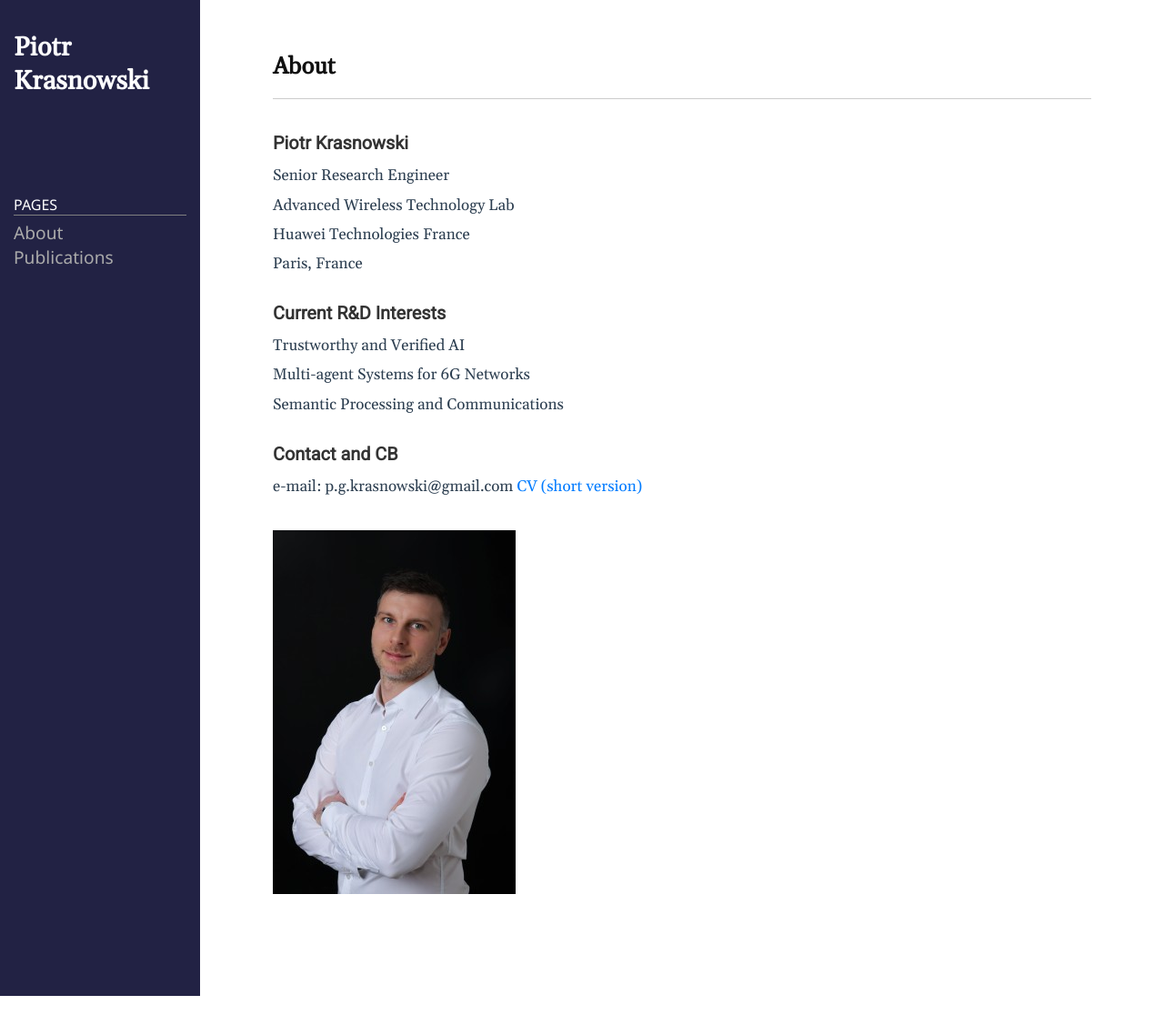
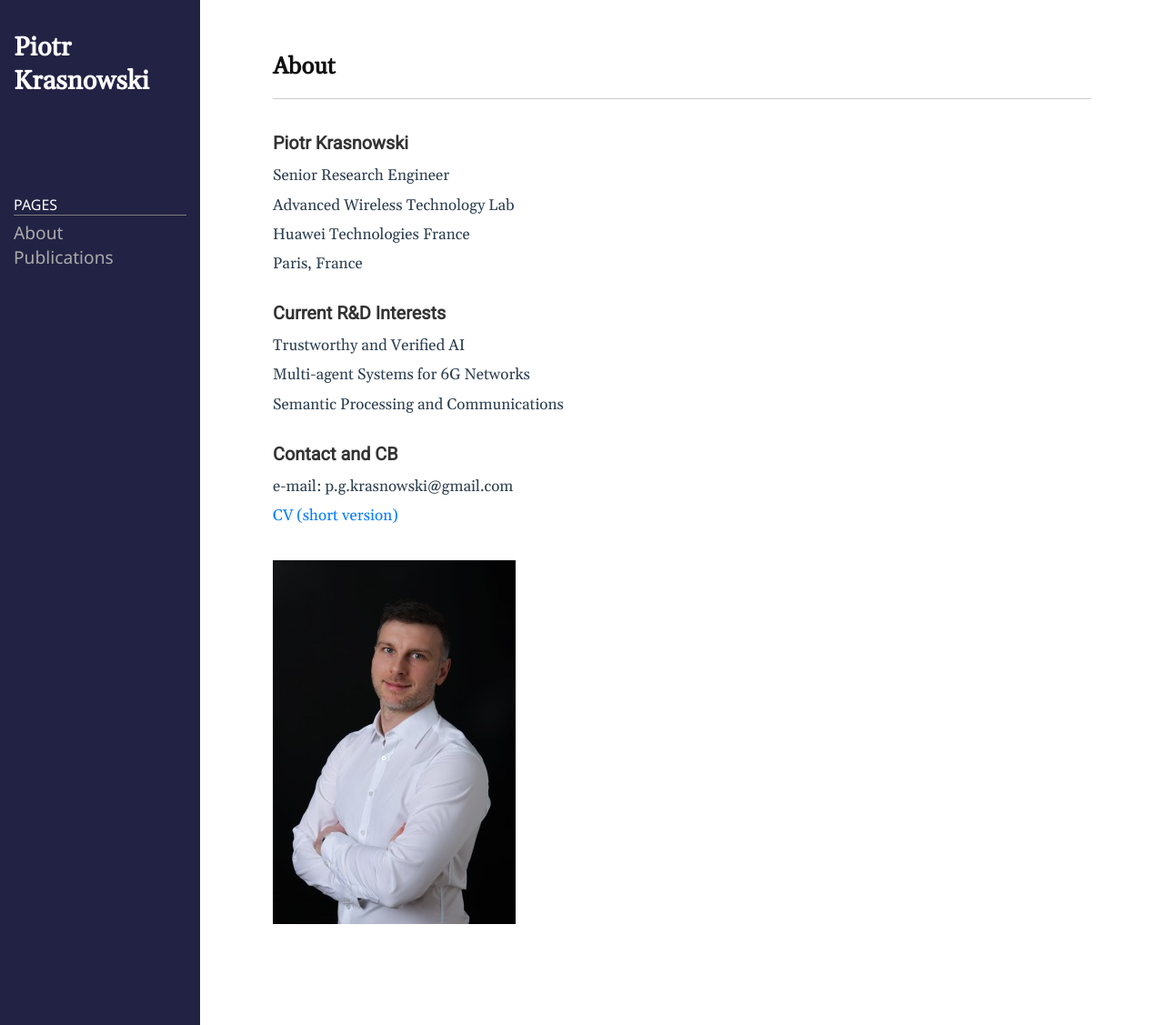
Before and after one commit to PiotrKrasnowski/piotrkrasnowski.github.io, a Jekyll site: the page built from index.md, in a window 1280 px wide. Shown: the whole page at 91% size. Built offline with Jekyll 4.4.1, drawn with Linux system fonts in a browser that asks for light colours; before the commit the page ends 1095 px from its top, so only the background shows below that.

```diff
--- a/index.md
+++ b/index.md
@@ -15,7 +15,7 @@ Multi-agent Systems for 6G Networks \
 Semantic Processing and Communications
 
 ### Contact and CB
-e-mail: p.g.krasnowski@gmail.com
+e-mail: p.g.krasnowski@gmail.com \
 [CV (short version)](/public/img/Krasnowski_CV_2026.pdf) \
 \
 ![profile picture](/public/img/profile_photo.jpg)
```
